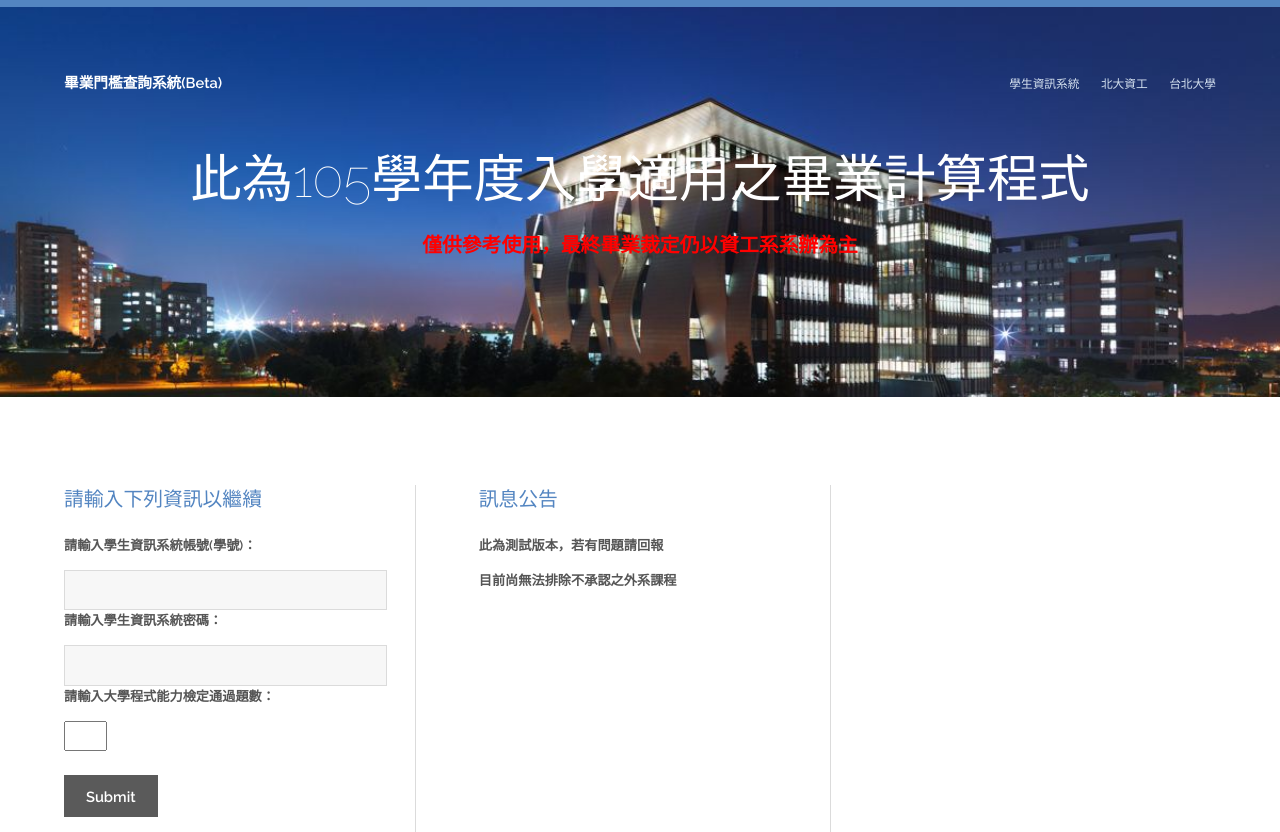
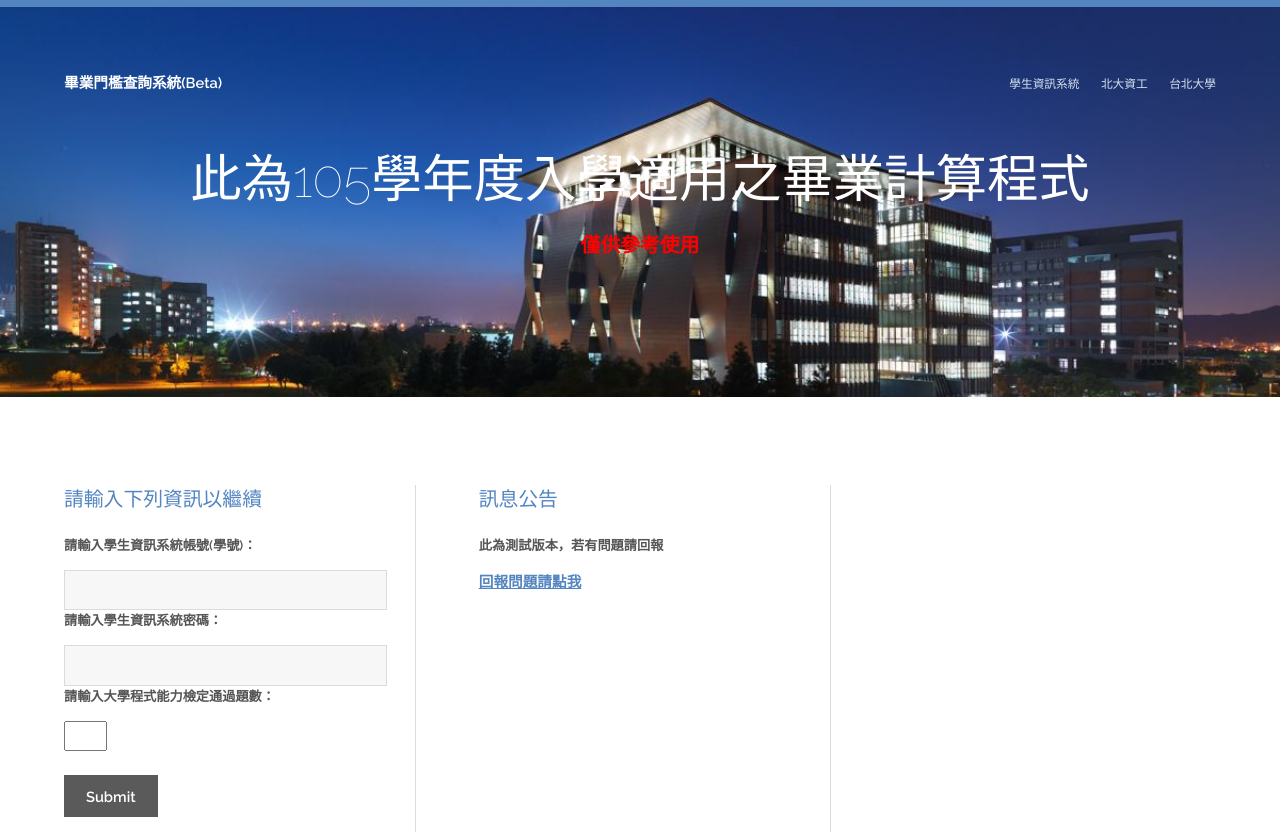
Before and after one commit to Voltage-x/ntpuCsieGradWeb, a Flask app: page / in a window 1280 px wide. Shown: the top 832 px of the page. Run offline with Flask 2, Linux system fonts and the light colour scheme.

Commit message:
update report problem site

```diff
--- a/templates/index.html
+++ b/templates/index.html
@@ -16,7 +16,7 @@
 		<!-- Header -->
 			<header id="header">
 				<div class="inner">
-					<a href="index" class="logo">畢業門檻查詢系統(Beta)</a>
+					<a href="/" class="logo">畢業門檻查詢系統(Beta)</a>
 					<nav id="nav">
 						<a href="https://ohs01.ntpu.edu.tw/student_new.htm">學生資訊系統</a>
 						<a href="http://www.csie.ntpu.edu.tw/">北大資工</a>
@@ -29,7 +29,7 @@
 		<!-- Banner -->
 			<section id="banner">
 				<h1>此為105學年度入學適用之畢業計算程式</h1>
-				<h3><b><font color="#FF0000">僅供參考使用，最終畢業裁定仍以資工系系辦為主<br></font><b>
+				<h3><b><font color="#FF0000">僅供參考使用<br></font><b>
 			  </h3>
 			</section>
 
@@ -58,7 +58,7 @@
 								<h3>訊息公告</h3>
 							</header>
 							<label>此為測試版本，若有問題請回報</label>
-							<label>目前尚無法排除不承認之外系課程</label>
+							<a href="https://forms.gle/Zfsj2qvnibn5i7Jm6">回報問題請點我</a>
 						</article>
 						<article>
 						</article>
--- a/templates/result.html
+++ b/templates/result.html
@@ -16,7 +16,7 @@
 		<!-- Header -->
 			<header id="header">
 				<div class="inner">
-					<a href="index" class="logo">畢業門檻查詢系統</a>
+					<a href="/" class="logo">畢業門檻查詢系統(Beta)</a>
 					<nav id="nav">
 						<a href="https://ohs01.ntpu.edu.tw/student_new.htm">學生資訊系統</a>
 						<a href="http://www.csie.ntpu.edu.tw/">北大資工</a>
@@ -29,7 +29,7 @@
 		<!-- Banner -->
 			<section id="banner">
 				<h1>此為105學年度入學適用之畢業計算程式</h1>
-				<h3><b><font color="#FF0000">僅供參考使用，最終畢業裁定仍以資工系系辦為主<br></font><b>
+				<h3><b><font color="#FF0000">若對結果有疑慮請洽詢系辦<br></font><b>
 			  </h3>
 			</section>
 
```
Also changed, not shown: 1 other file.
